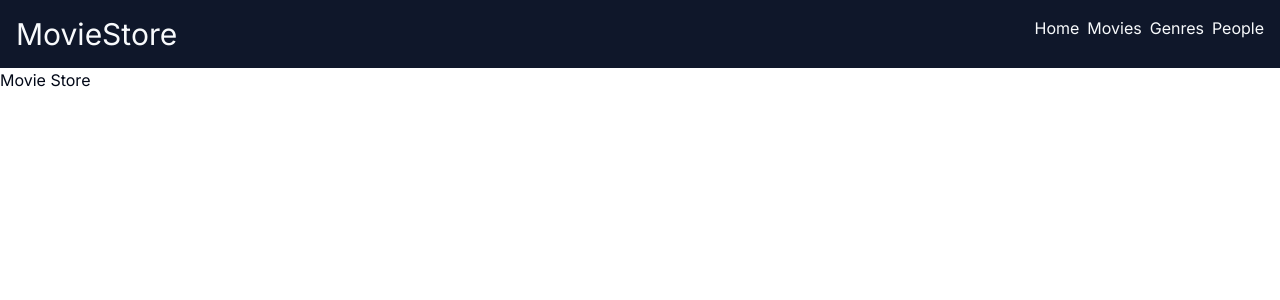
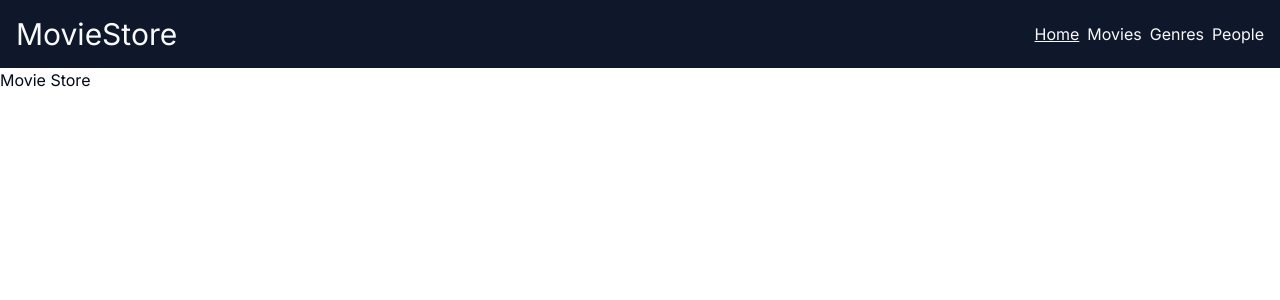
Before and after one commit to Gr-24-07/movie-shop, a Next.js app: page / in a window 1280 px wide. Shown: the top 300 px of the page. Built offline with nearby package versions, Linux system fonts and the light colour scheme.

Commit message:
Styled nav, showing current page

```diff
--- a/app/components/header.tsx
+++ b/app/components/header.tsx
@@ -1,4 +1,8 @@
+"use client";
+
+import { cn } from "@/lib/utils";
 import Link from "next/link";
+import { usePathname } from "next/navigation";
 
 const PAGES = [
     { key: crypto.randomUUID(), href: "/", name: "Home" },
@@ -29,13 +33,25 @@ export default function Header() {
 }
 
 function NavBar() {
+    const path = usePathname();
+
+    console.log(path);
+
     return (
-        <nav>
+        <nav className="flex justify-center">
             <ul className="flex gap-2">
                 {PAGES.map((page) => {
                     return (
-                        <li key={page.key}>
-                            <Link href={page.href}>{page.name}</Link>
+                        <li key={page.key} className="flex items-center">
+                            <Link
+                                className={cn(
+                                    "hover:bg-white : hover:text-black",
+                                    path === page.href && "underline"
+                                )}
+                                href={page.href}
+                            >
+                                {page.name}
+                            </Link>
                         </li>
                     );
                 })}
```
